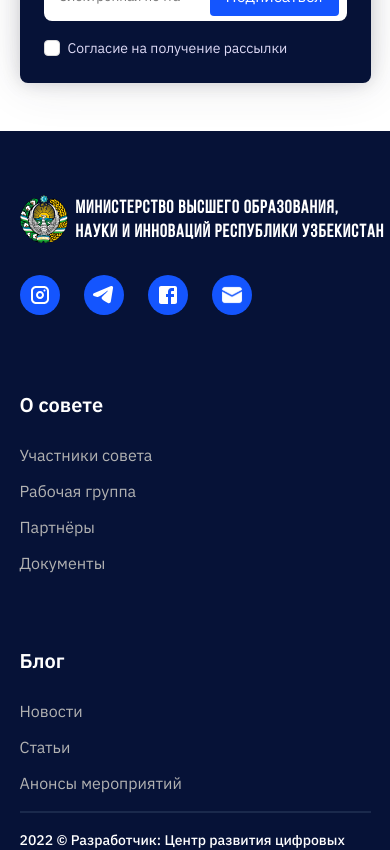
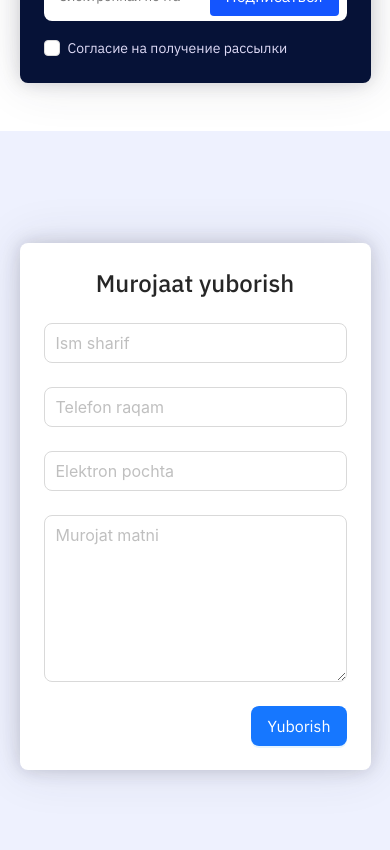
Before and after one commit to mukhammadjcn/reyting, a React (Create React App) app: page / in a window 390 px wide. Shown: the part 6520-7370 px from the top of the page. Built offline with nearby package versions, Linux system fonts and the light colour scheme.

Commit message:
added offer

```diff
--- a/public/index.html
+++ b/public/index.html
@@ -17,7 +17,7 @@
     />
     <meta property="og:url" content="https://kengash.edu.uz/" />
     <meta property="og:site_name" content="AI Council" />
-    <script src="//code.jivosite.com/widget/1DVH2gTyp8" async></script>
+    <!-- <script src="//code.jivosite.com/widget/1DVH2gTyp8" async></script> -->
   </head>
   <body>
     <div id="root"></div>
--- a/src/118n.ts
+++ b/src/118n.ts
@@ -147,7 +147,7 @@ i18n
               work: "Oliy ta’lim, fan va innovatsiyalar vazirligi bosh mutaxassisi, kengash kotibi",
             },
             work_group: "Ishchi guruhlar",
-            work_info: `Ishchi guruhlar Kodeksning ayrim qoidalari va vazifalarini amalga oshirish uchun Komissiya a'zolarining umumiy qarori va/yoki AI etikasi bo'yicha vakillar yig'ilishining qarori bilan tuziladi. Ishchi guruhlar tarkibi tadbirkorlik, fan, davlat hokimiyati organlari va boshqa manfaatdor shaxslar (kuzatuvchilar) vakillaridan tuzilishi mumkin.`,
+            work_info: `Ishchi guruhlar Kodeksning ayrim qoidalari va vazifalarini amalga oshirish uchun Komissiya a'zolarining umumiy qarori va yoki AI etikasi bo'yicha vakillar yig'ilishining qarori bilan tuziladi. Ishchi guruhlar tarkibi tadbirkorlik, fan, davlat hokimiyati organlari va boshqa manfaatdor shaxslar (kuzatuvchilar) vakillaridan tuzilishi mumkin.`,
             work1: {
               title: "Sun'iy intellekt etikasi ishchi guruhi",
               info: "Mamlakatda shakllangan madaniyat va qadriyatlarni hisobga olgan holda sun'iy intellektning etika kodeksini ishlab chiqish",
@@ -380,7 +380,7 @@ i18n
             },
             work_group: "Working groups",
             work_info:
-              "Working groups are created by a common decision of the members of the Commission and / or a decision of the Meeting of Commissioners for AI Ethics to implement certain provisions and tasks of the Code. The composition of the working groups can be formed from representatives of business, science, public authorities and other interested parties (observers).",
+              "Working groups are created by a common decision of the members of the Commission and   or a decision of the Meeting of Commissioners for AI Ethics to implement certain provisions and tasks of the Code. The composition of the working groups can be formed from representatives of business, science, public authorities and other interested parties (observers).",
             work1: {
               title: "AI Ethics Working Group",
               info: "Develop a code of ethics for artificial intelligence, taking into account the culture and values formed in the country",
@@ -610,7 +610,7 @@ i18n
             },
             work_group: "Рабочие группы",
             work_info:
-              "Рабочие группы создаются по общему решению членов Комиссии и/или решению Собранияуполномоченных по этике ИИ для реализации отдельных положений и задач Кодекса. Состав рабочих групп может формироваться из представителей бизнеса, науки, органов государственной власти и иных заинтересованных сторон (наблюдателей).",
+              "Рабочие группы создаются по общему решению членов Комиссии и/или решению Собрания уполномоченных по этике ИИ для реализации отдельных положений и задач Кодекса. Состав рабочих групп может формироваться из представителей бизнеса, науки, органов государственной власти и иных заинтересованных сторон (наблюдателей).",
             work1: {
               title: "Рабочая группа по этике ИИ",
               info: "Разработать этический кодекс для искусственного интеллекта с учетом культуры и ценностей, сформировавшихся в стране",
--- a/src/pages/Main/index.tsx
+++ b/src/pages/Main/index.tsx
@@ -1,4 +1,4 @@
-import { Alert, Button, Carousel, Checkbox } from "antd";
+import { Alert, Button, Carousel, Checkbox, Form, Input, message } from "antd";
 import React, { useEffect, useState } from "react";
 import Header from "src/components/home/Header";
 import Footer from "src/components/home/Footer";
@@ -8,10 +8,23 @@ import Partners from "src/components/home/Partners";
 import { useTranslation } from "react-i18next";
 import { Link } from "react-router-dom";
 import Marquee from "react-fast-marquee";
+import { CatchError } from "src/utils/index";
+import { CreateOfferConfig } from "src/server/config/Urls";
 
 const Home: React.FC = () => {
+  const [form] = Form.useForm();
   const { t, i18n } = useTranslation();
   const [work, setWork] = useState(1);
+
+  const submitOffer = async (val: any) => {
+    try {
+      const { data } = await CreateOfferConfig(val);
+      message.success(data?.message);
+      form.resetFields();
+    } catch (error) {
+      CatchError(error);
+    }
+  };
 
   useEffect(() => {
     i18n.changeLanguage(localStorage.getItem("lang") ?? "RU");
@@ -317,6 +330,78 @@ const Home: React.FC = () => {
             </div>
           </div>
         </div>
+
+        <div className="home__feedback">
+          <div className="feedback">
+            <h2>Murojaat yuborish</h2>
+            <Form
+              form={form}
+              onFinish={submitOffer}
+              layout="vertical"
+              autoComplete="off"
+            >
+              <div className="flex">
+                <div>
+                  <Form.Item
+                    name="fullName"
+                    rules={[
+                      { required: true, message: "Ism sharifni kiriting !" },
+                    ]}
+                  >
+                    <Input placeholder="Ism sharif" size="large" />
+                  </Form.Item>
+                  <Form.Item
+                    name="phoneNumber"
+                    rules={[
+                      { required: true, message: "Telefon raqamni kiriting !" },
+                    ]}
+                  >
+                    <Input placeholder="Telefon raqam" size="large" />
+                  </Form.Item>
+                  <Form.Item
+                    name="email"
+                    rules={[
+                      {
+                        required: true,
+                        message: "Elektron pochtani kiriting !",
+                      },
+                      {
+                        type: "email",
+                        message: `Emailni to'g'ri kiriting`,
+                      },
+                    ]}
+                  >
+                    <Input placeholder="Elektron pochta" size="large" />
+                  </Form.Item>
+                </div>
+                <div>
+                  <Form.Item
+                    name="text"
+                    rules={[
+                      { required: true, message: "Murojat matnini kiriting !" },
+                    ]}
+                  >
+                    <Input.TextArea
+                      rows={6}
+                      placeholder="Murojat matni"
+                      size="large"
+                    />
+                  </Form.Item>
+                </div>
+              </div>
+              <Form.Item style={{ marginBottom: 0 }}>
+                <Button
+                  size="large"
+                  type="primary"
+                  htmlType="submit"
+                  style={{ float: "right" }}
+                >
+                  Yuborish
+                </Button>
+              </Form.Item>
+            </Form>
+          </div>
+        </div>
       </div>
 
       <Footer />
--- a/src/pages/home/News.tsx
+++ b/src/pages/home/News.tsx
@@ -95,7 +95,7 @@ function News() {
   }, []);
 
   return (
-    <div className="blog">
+    <div className="adminblog">
       <div
         className="flex"
         style={{
@@ -113,11 +113,12 @@ function News() {
           Yangilik qo'shish
         </Button>
       </div>
+
       {news.map((item: any) => (
-        <div className="blog__news" key={item.id}>
+        <div className="adminblog__news" key={item.id}>
           <Link
             to={`/home/news/${item.id}`}
-            className="blog__new"
+            className="adminblog__new"
             onClick={() => window.scrollTo(0, 0)}
           >
             <div className="left">
@@ -146,7 +147,13 @@ function News() {
         </div>
       ))}
 
-      <Modal title="" open={open} footer={null} onCancel={closeModal}>
+      <Modal
+        title=""
+        width={800}
+        open={open}
+        footer={null}
+        onCancel={closeModal}
+      >
         <Form
           form={form}
           onFinish={submitNews}
@@ -230,7 +237,9 @@ function News() {
 
           <Form.Item style={{ marginBottom: 0, marginTop: 16 }}>
             <div className="flex" style={{ justifyContent: "end" }}>
-              <Button onClick={closeModal}>Bekor qilish</Button>
+              <Button onClick={closeModal} style={{ marginRight: 16 }}>
+                Bekor qilish
+              </Button>
               <Button type="primary" htmlType="submit">
                 Yuborish
               </Button>
--- a/src/pages/home/NewsID.tsx
+++ b/src/pages/home/NewsID.tsx
@@ -127,7 +127,7 @@ function NewsID() {
 
   return (
     <>
-      <div className="blogpage">
+      <div className="adminblogpage">
         <div
           className="flex"
           style={{
@@ -259,8 +259,10 @@ function NewsID() {
 
           <Form.Item style={{ marginBottom: 0, marginTop: 16 }}>
             <div className="flex" style={{ justifyContent: "end" }}>
-              <Button onClick={closeModal}>Bekor qilish</Button>
-              <Button onClick={deleteNews} danger>
+              <Button onClick={closeModal} style={{ marginRight: 16 }}>
+                Bekor qilish
+              </Button>
+              <Button onClick={deleteNews} danger style={{ marginRight: 16 }}>
                 O'chirish
               </Button>
               <Button type="primary" htmlType="submit">
--- a/src/server/config/Urls.js
+++ b/src/server/config/Urls.js
@@ -45,3 +45,13 @@ export const GetOffersConfig = (param = "") => {
 export const SendOffersConfig = (param = "") => {
   return EditFunc(`admin/sendAnswer${param}`, "", "PATCH");
 };
+
+// User side APIIS
+export const CreateOfferConfig = (data) => {
+  const config = {
+    data,
+    method: "POST",
+    url: `auth/createOffer`,
+  };
+  return axiosInstanceNoAuth(config);
+};
--- a/src/styles/App.scss
+++ b/src/styles/App.scss
@@ -749,6 +749,32 @@ button {
       }
     }
   }
+  &__feedback {
+    padding: 64px 0;
+    background-color: #eef1fe;
+    .feedback {
+      width: 720px;
+      padding: 24px;
+      margin: 48px auto;
+      border-radius: 8px;
+      text-align: center;
+      background: #ffffff;
+      box-shadow: 0px 0px 50px rgba(51, 52, 67, 0.12),
+        0px 0px 18px rgba(51, 52, 67, 0.2);
+
+      h2 {
+        margin-bottom: 24px;
+      }
+      .ant-form {
+        & > .flex {
+          gap: 16px;
+          & > div {
+            flex-grow: 1;
+          }
+        }
+      }
+    }
+  }
   &-news {
     margin: 64px 0;
     .section_title {
@@ -1228,6 +1254,20 @@ button {
         }
       }
     }
+    &__feedback {
+      .feedback {
+        width: 90%;
+        .ant-form {
+          & > .flex {
+            gap: 0;
+            flex-direction: column;
+            & > div {
+              width: 100%;
+            }
+          }
+        }
+      }
+    }
   }
   .aboutpage {
     &__item {
--- a/src/styles/home.scss
+++ b/src/styles/home.scss
@@ -72,7 +72,7 @@
     font-weight: 600;
   }
 }
-.blog {
+.adminblog {
   .section_title {
     margin: 16px 0 48px;
   }
@@ -176,7 +176,7 @@
     margin-top: 24px;
   }
 }
-.blogpage {
+.adminblogpage {
   margin: auto;
   max-width: 800px !important;
   .section_title {
```
Also changed, not shown: 1 other file (tests, documents, lock files or other folders).
